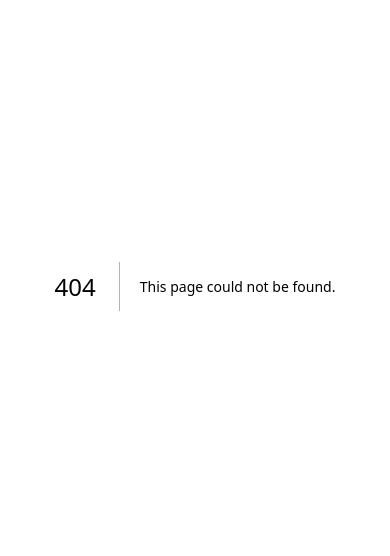
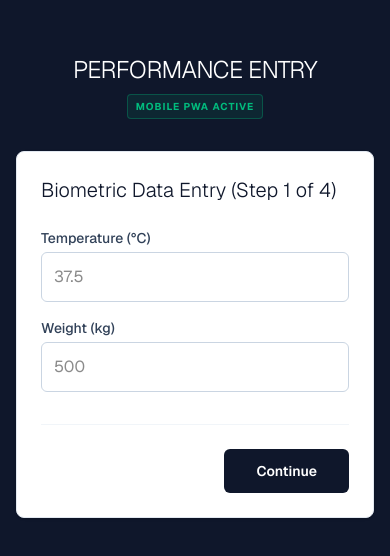
Before and after one commit to rankin007/Precision-Performance-V2, a Next.js app: page /entry in a window 390 px wide. Before the commit this address had no page. Shown: the part 136-692 px from the top of the page. Built offline with nearby package versions, Linux system fonts and the light colour scheme.

Commit message:
feat(mobile): deploy enhanced entry form with PWA viewport and dedicated entry route

```diff
--- /dev/null
+++ b/app/entry/page.tsx
@@ -0,0 +1,17 @@
+import BioDataStepper from '@/components/BioDataStepper'
+
+export default function MobileEntry() {
+  return (
+    <div className="min-h-screen bg-slate-900 p-4 md:p-8 flex flex-col justify-center font-sans">
+      <div className="w-full max-w-md mx-auto">
+        <header className="mb-8 text-center">
+            <h1 className="text-2xl font-light text-white tracking-tight uppercase">Performance Entry</h1>
+            <p className="text-[10px] font-bold tracking-widest text-emerald-500 mt-2 uppercase border border-emerald-500/30 bg-emerald-500/10 px-2 py-1 rounded inline-block">
+                Mobile PWA Active
+            </p>
+        </header>
+        <BioDataStepper />
+      </div>
+    </div>
+  )
+}
--- a/app/layout.tsx
+++ b/app/layout.tsx
@@ -1,4 +1,4 @@
-import type { Metadata } from "next";
+import type { Metadata, Viewport } from "next";
 import { Geist, Geist_Mono } from "next/font/google";
 import "./globals.css";
 
@@ -13,8 +13,15 @@ const geistMono = Geist_Mono({
 });
 
 export const metadata: Metadata = {
-  title: "Create Next App",
-  description: "Generated by create next app",
+  title: "Precision Performance | Elite Equine Analytics",
+  description: "Triple Healing Protocol and Biometric Analysis Framework",
+};
+
+export const viewport: Viewport = {
+  width: "device-width",
+  initialScale: 1,
+  maximumScale: 1,
+  userScalable: false,
 };
 
 export default function RootLayout({
```
